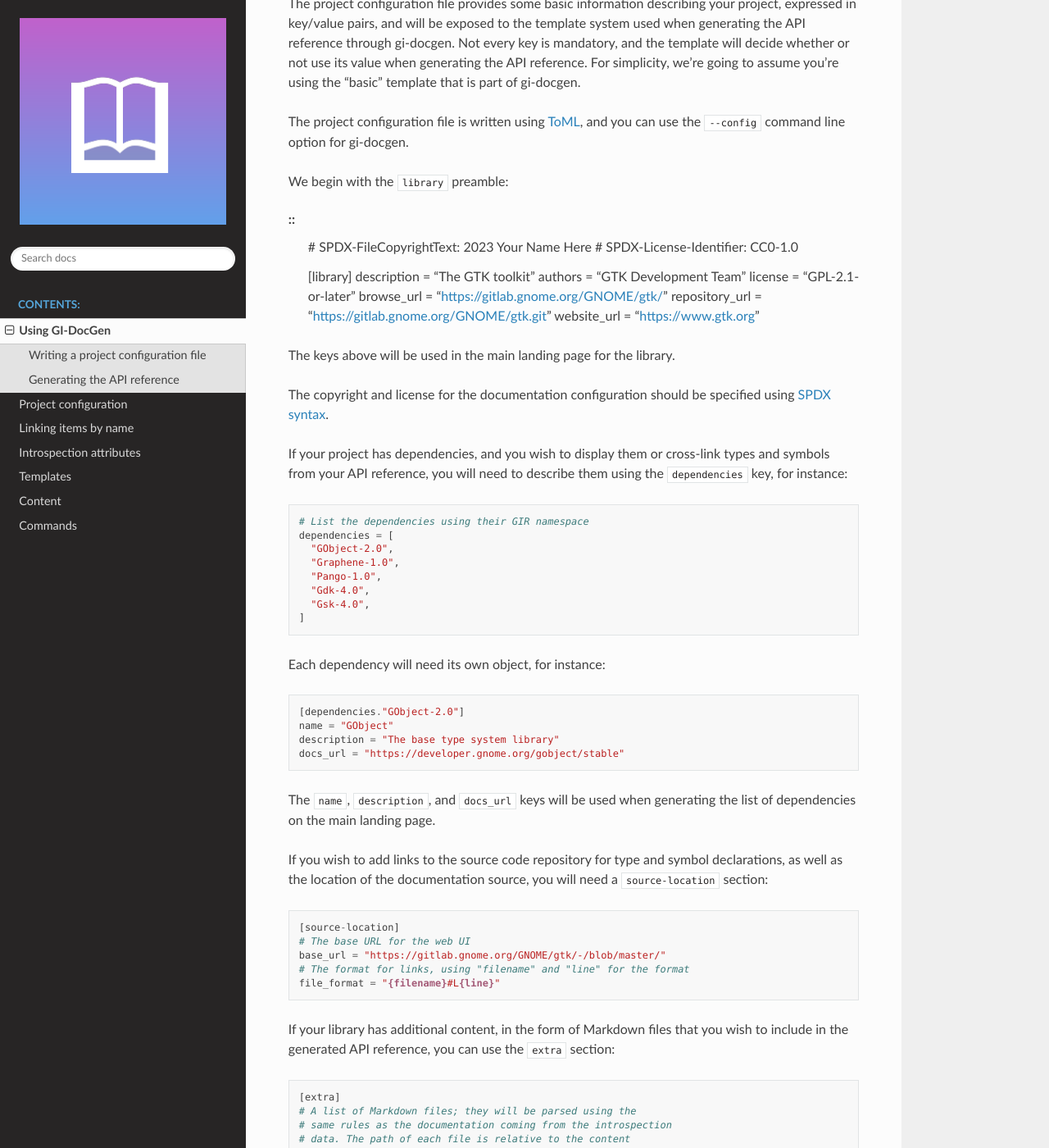
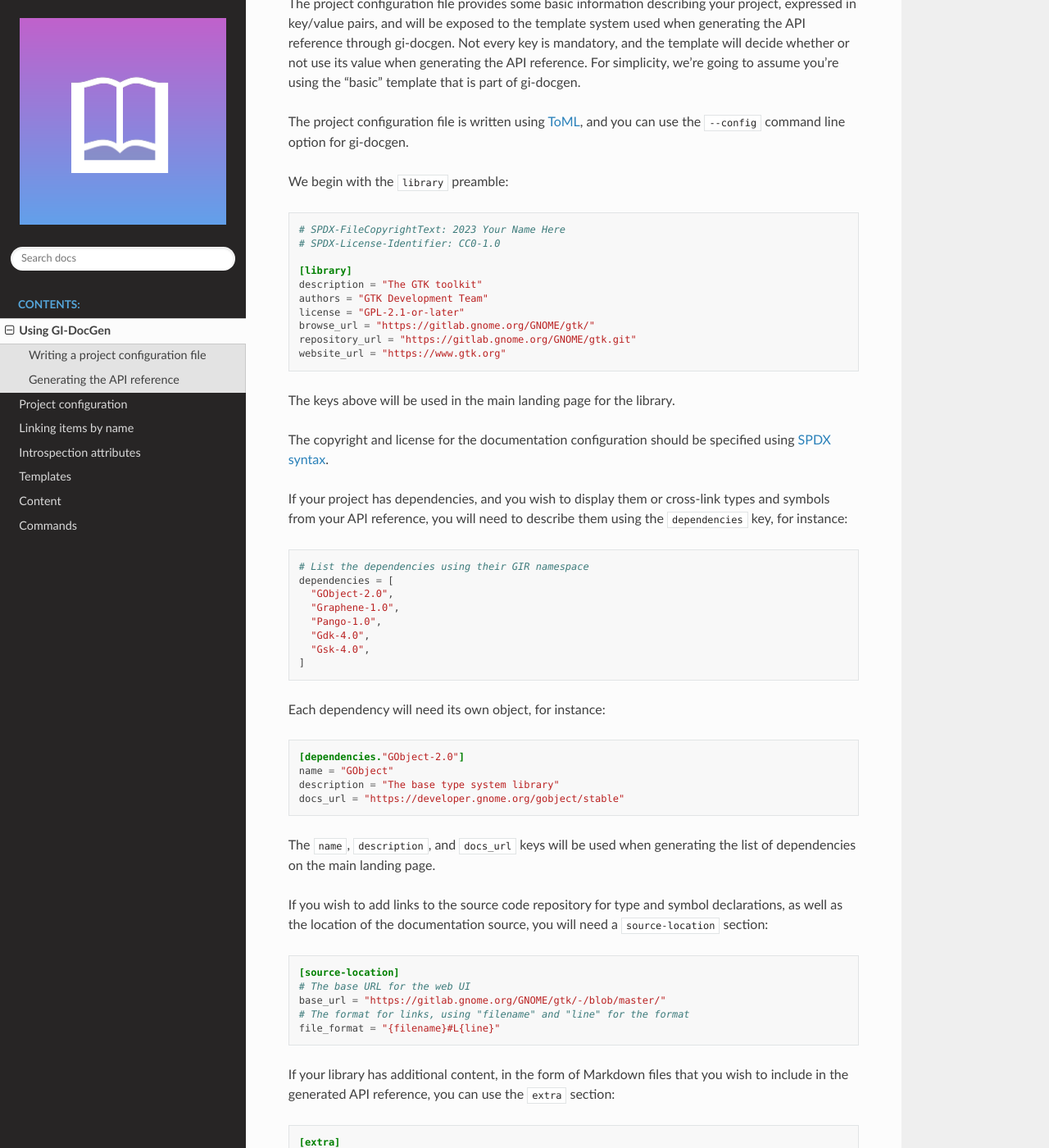
Before and after one commit to GNOME/gi-docgen, a Sphinx documentation site: the page built from docs/tutorial.rst, in a window 1280 px wide and 1400 px high, scrolled down 389 px. Shown: the whole window at 82% size. Built offline with Sphinx 7.4.7 and the Read the Docs theme 2.0.0, drawn with Linux system fonts in a browser that asks for light colours; pages that are not in the unit, such as notebooks, are missing from menus; some of the changed text lies outside the part shown.

Commit message:
Tutorial: syntax-highlight all code blocks
Instead of using `::` to introduce source code listings, use
`.. code-block:: <lang>` to also  set the syntax-highlighting language
for the block.

Fix one source listing that wasn't formatting as a code block,
due to a missing blank line between the `::` line and the content.

Add comment markers before ellipses at the end of example lists,
to avoid invalid TOML syntax showing up in the highlighting.

```diff
--- a/docs/tutorial.rst
+++ b/docs/tutorial.rst
@@ -30,7 +30,8 @@
 
 We begin with the ``library`` preamble:
 
-::
+.. code-block:: toml
+
         # SPDX-FileCopyrightText: 2023 Your Name Here
         # SPDX-License-Identifier: CC0-1.0
 
@@ -51,7 +52,7 @@
 types and symbols from your API reference, you will need to describe them using
 the ``dependencies`` key, for instance:
 
-::
+.. code-block:: toml
 
         # List the dependencies using their GIR namespace
         dependencies = [
@@ -64,7 +65,7 @@
 
 Each dependency will need its own object, for instance:
 
-::
+.. code-block:: toml
 
         [dependencies."GObject-2.0"]
         name = "GObject"
@@ -78,7 +79,7 @@
 declarations, as well as the location of the documentation source, you will need
 a ``source-location`` section:
 
-::
+.. code-block:: toml
 
         [source-location]
         # The base URL for the web UI
@@ -89,7 +90,7 @@
 If your library has additional content, in the form of Markdown files that you
 wish to include in the generated API reference, you can use the ``extra`` section:
 
-::
+.. code-block:: toml
 
         [extra]
         # A list of Markdown files; they will be parsed using the
@@ -107,7 +108,7 @@
           "compiling.md",
           "running.md",
           "question_index.md",
-          ...
+          # ...
         ]
         # Additional images referenced by the documentation; their path
         # is relative to the content directory specified on the command
@@ -121,13 +122,13 @@
           "images/action-bar.png",
           "images/appchooserbutton.png",
           "images/appchooserdialog.png",
-          ...
+          # ...
         ]
 
 Each additional Markdown file should have its copyright and license specified
 as metadata in its header:
 
-::
+.. code-block:: markdown
 
         Title: An Extra Markdown File
         SPDX-License-Identifier: LGPL-2.1-or-later
@@ -157,7 +158,7 @@
 
 A simple invocation for the installed ``Gtk-4.0.gir`` file is:
 
-::
+.. code-block:: shell
 
   gi-docgen generate -C gtk4.toml /usr/share/gir-1.0/Gtk-4.0.gir
 
```
